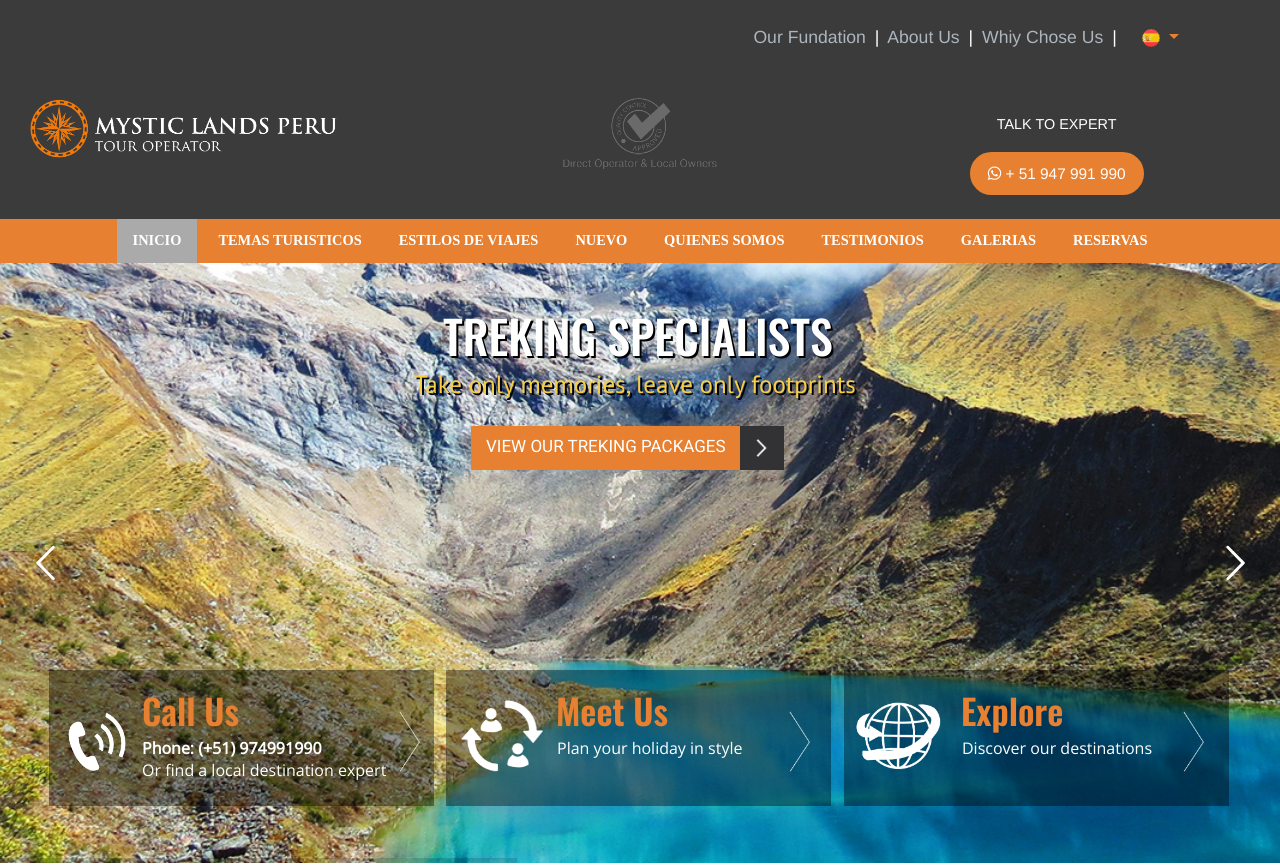
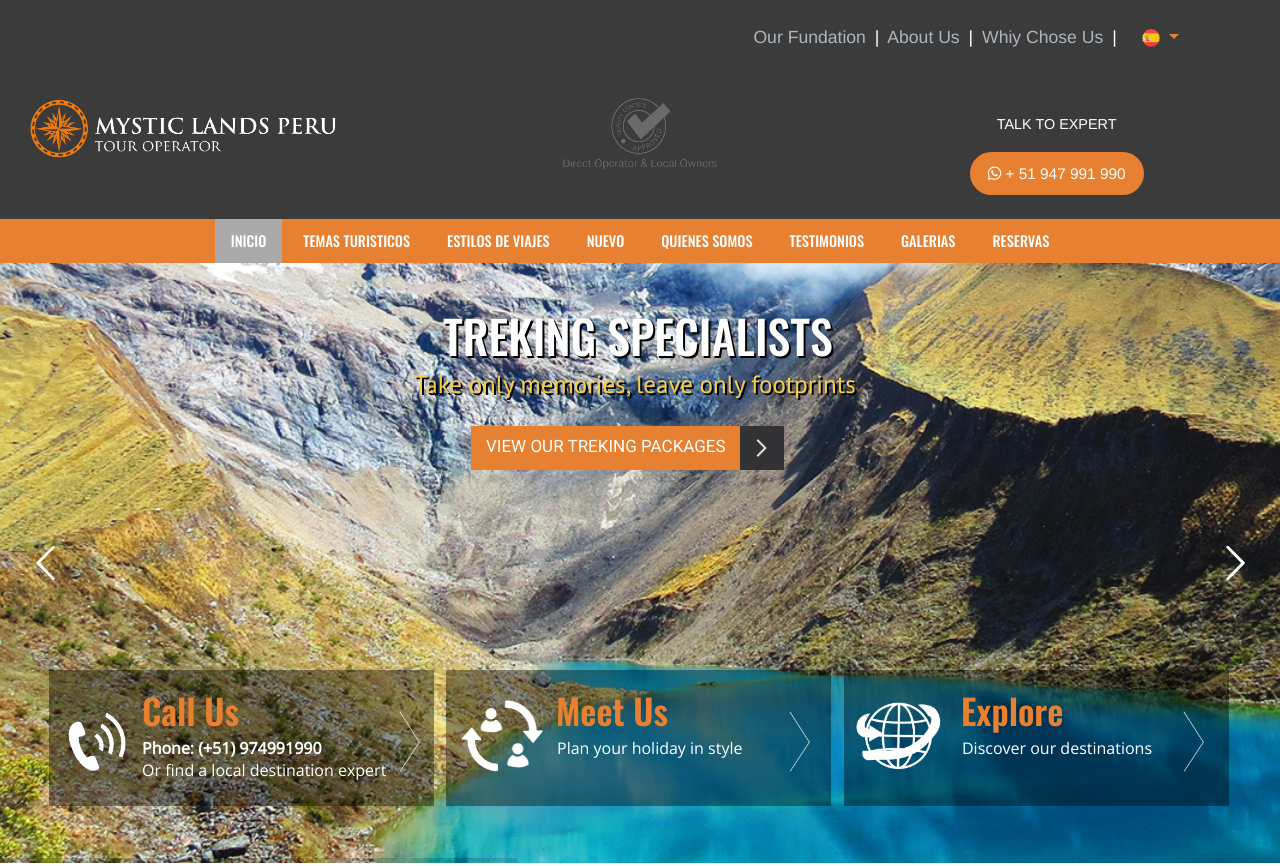
Before and after one commit to poderosoans/mystic, a plain HTML site: page index.html in a window 1280 px wide. Shown: the top 866 px of the page. Drawn offline with nearby package versions, Linux system fonts and the light colour scheme; a web font is replaced by a local one.

Commit message:
[INFO] - Se cambió la fuente del menú.

```diff
--- a/css/style.css
+++ b/css/style.css
@@ -0,0 +1,7 @@
+.font-oswald {
+    font-family: "Oswald" !important;
+}
+
+.font-oswald .nav-link {
+	font-weight: 100;
+}
--- a/index.html
+++ b/index.html
@@ -120,7 +120,7 @@
 	<header class="container-fluid sticky-top" id="main-header">
 		<!-- Navbar -->
 		<div class="row bg-primary">
-			<nav class="navbar navbar-expand-lg navbar-dark container font-soleil">
+			<nav class="navbar navbar-expand-lg navbar-dark container font-oswald">
 
 				<button class="navbar-toggler" type="button" data-toggle="collapse" data-target="#navbarSupportedContent" aria-controls="navbarSupportedContent" aria-expanded="false" aria-label="Toggle navigation">
 					<span class="navbar-toggler-icon"></span>
```
